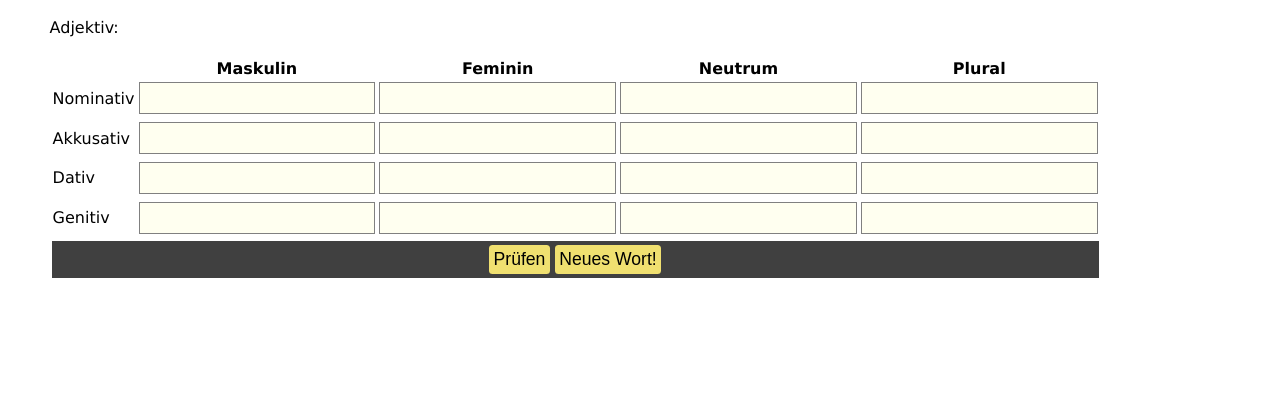
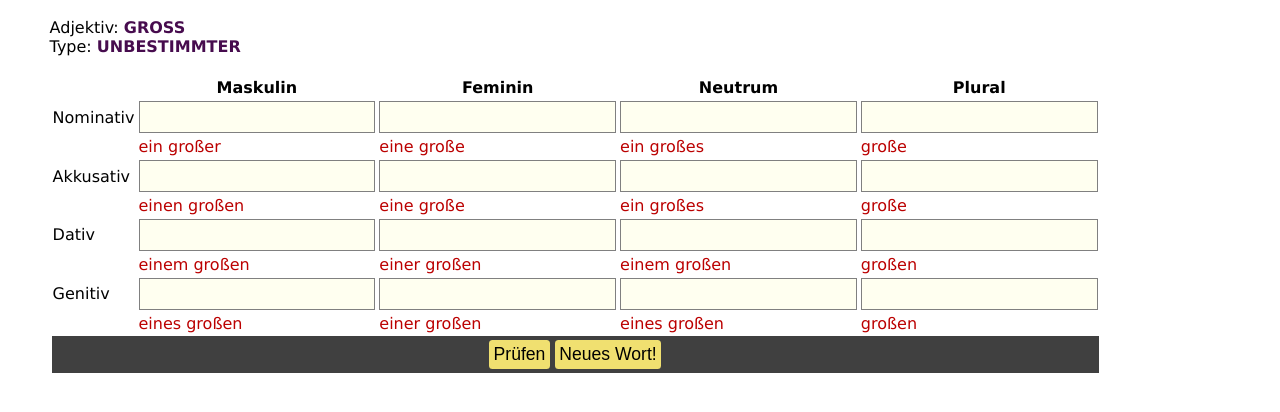
Before and after one commit to seuribe/de_plural, a plain HTML site: page adjectives.html in a window 1280 px wide. Both pictures are taken after a click on the button "Prüfen". Shown: the part 104-516 px from the top of the page. Drawn offline with Linux system fonts and the light colour scheme.

Commit message:
Implement further adjective declension

```diff
--- a/adjectives.html
+++ b/adjectives.html
@@ -12,15 +12,15 @@
     <script>
       function addInputRow(name, prefix) {
         document.write(`<tr><td>${name}</td>`);
-        for (const postfix of Object.values(GenderPostfix)) {
-          document.write(`<td><input id="${prefix}_${postfix}" type="text"></td>`);
+        for (const gender of Object.values(Genders)) {
+          document.write(`<td><input id="${prefix}_${GenderPostfix[gender]}" type="text"></td>`);
         }
         document.write("</tr>");
       }
       function addAnswerRow(name, prefix) {
         document.write(`<tr><td></td>`);
-        for (const postfix of Object.values(GenderPostfix)) {
-          document.write(`<td><span id="${prefix}_${postfix}_answer"></span></td>`);
+        for (const gender of Object.values(Genders)) {
+          document.write(`<td><span id="${prefix}_${GenderPostfix[gender]}_answer"></span></td>`);
         }
         document.write("</tr>");
       }
@@ -33,6 +33,7 @@
     <div id="main">
       <h1>Deklination der Adjektive</h1>
       Adjektiv: <span class="original_word" id="adjective"></span><br>
+      Type: <span class="original_word" id="type"></span><br>
     <br>
     <table>
       <thead>
--- a/adjectives.js
+++ b/adjectives.js
@@ -1,6 +1,7 @@
-
 
 var adjective;
+var declensions;
+var type;
 
 const CasePrefix = {
   [Cases.Nominativ]: "nom",
@@ -15,12 +16,11 @@
   [Genders.Plural]: "plu"
 };
 
-  function checkAnswer(kasus, number) {
-    const inputId = CasePrefix[kasus] + "_" + NumberPostfix[number];
+function checkAnswer(type, kasus, gender) {
+  const inputId = CasePrefix[kasus] + "_" + GenderPostfix[gender];
   const userInput = document.getElementById(inputId).value;
-    const answer = conjugations[number][kasus];
+  const answer = declensions[type][kasus][gender];
   const answerField = document.getElementById(inputId + "_answer");
-    document.getElementById("type").innerText = word.type;
 
   answerField.innerText = answer;
   if (answer != userInput)
@@ -29,56 +29,38 @@
     answerField.classList.remove("incorrect");
 }
 
-  function clearConjugation(kasus, number) {
-    const inputId = CasePrefix[kasus] + "_" + NumberPostfix[number];
+function clearConjugation(kasus, gender) {
+  const inputId = CasePrefix[kasus] + "_" + GenderPostfix[gender];
   const answerField = document.getElementById(inputId + "_answer");
   document.getElementById(inputId).value = "";
   answerField.innerText = "";
   answerField.classList.remove("incorrect");
 }
 
-  function genderName(gender) {
-    return (gender == Genders.Feminin) ? "Feminin" :
-            (gender == Genders.Maskulin) ? "Maskulin":
-            "Neutrum";
+function check(kasusList) {
+  for (const kasus of kasusList) {
+    for (const gender of Object.values(Genders)) {
+      checkAnswer(AdjektivDeclensionType[type], kasus, gender);
     }
-
-  function checkGender(gender) {
-    const genusElement = document.getElementById("genus");
-    document.getElementById("genus_buttons").style.visibility = 'hidden';
-    genusElement.innerHTML = genderName(word.gender);
-    if (gender != word.gender) {
-      genusElement.classList.add('incorrect');
   }
 }
 
+function randomAdjectiveDeclentionType() {
+  const types = Object.keys(AdjektivDeclensionType);
+  return types[Math.floor(Math.random() * types.length)];
+}
+
 function newWord() {
-/*
-    word = Dictionary[ Math.floor(Math.random() * Dictionary.length) ];
-    conjugations = word.conjugations();
-    document.getElementById("word").innerText = word.singular;
-    document.getElementById("type").innerText = "";
-    document.getElementById("genus").innerHTML = "";
-    document.getElementById("genus").classList.remove('incorrect');
-    document.getElementById("genus_buttons").style.visibility = 'visible';
+  adjective = randomAdjective();
+  declensions = adjective.declensions();
+  type = randomAdjectiveDeclentionType();
+
+  document.getElementById("adjective").innerText = adjective.rootForm;
+  document.getElementById("type").innerText = type;
 
   for (const kasus of Object.values(Cases)) {
-      for (const number of Object.values(Plurality)) {
-        clearConjugation(kasus, number);
+    for (const gender of Object.values(Genders)) {
+      clearConjugation(kasus, gender);
     }
   }
-*/
 }
-
-  function check(kasusList) {
-    for (const kasus of kasusList) {
-      for (const number of Object.values(Plurality)) {
-        checkAnswer(kasus, number);
-      }
-    }
-    checkGender(word.gender);
-    document.getElementById("type").innerText = word.type;
-  }
-
-  var adjective = randomAdjective();
-  console.log(adjective.declensions());
--- a/definitions.js
+++ b/definitions.js
@@ -225,13 +225,12 @@ class Adjektiv {
 
   declensions() {
     var declensions = {};
-    for (const type of Object.keys(AdjektivDeclensionPostFix)) {
+    for (const type of Object.values(AdjektivDeclensionType)) {
       declensions[type] = {};
 
-      for (const kasus of (Object.keys(AdjektivDeclensionPostFix[type]))) {
+      for (const kasus of Object.values(Cases)) {
         declensions[type][kasus] = {};
-        for (const gender of Object.keys(AdjektivDeclensionPostFix[type][kasus])) {
-          const value = AdjektivDeclensionPostFix[type][kasus][gender];
+        for (const gender of Object.values(Genders)) {
           declensions[type][kasus][gender] = this.decline(type, gender, kasus);
         }
       }
```
Lines whose indentation alone changed are shown as unchanged.
